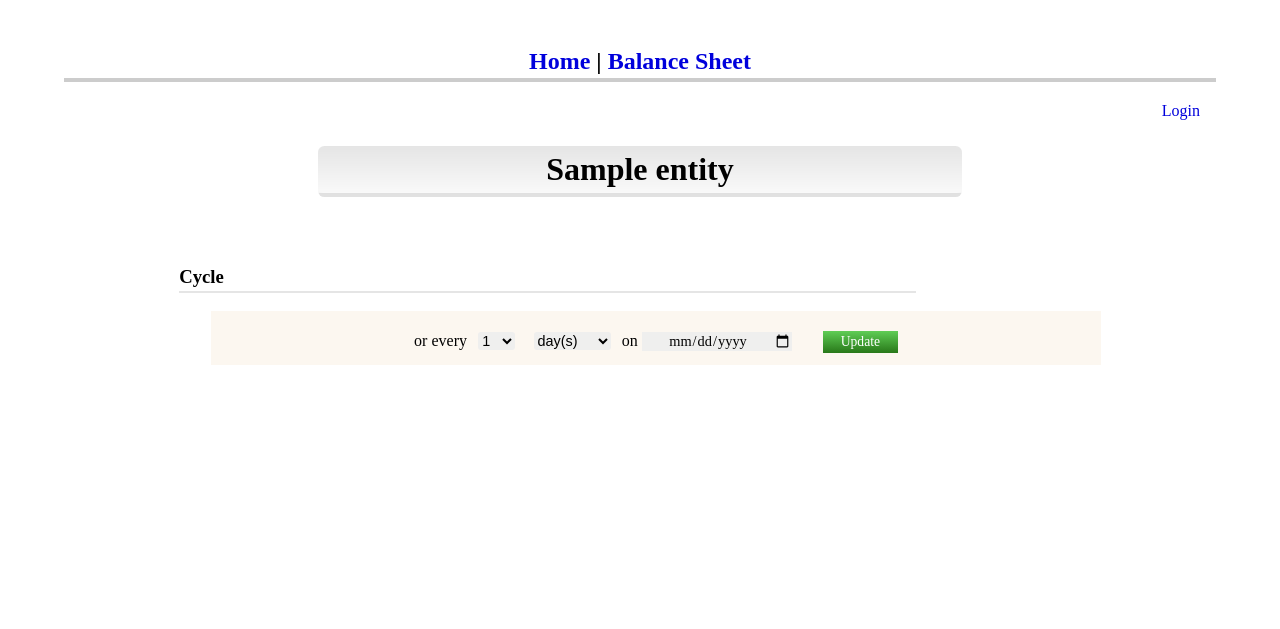
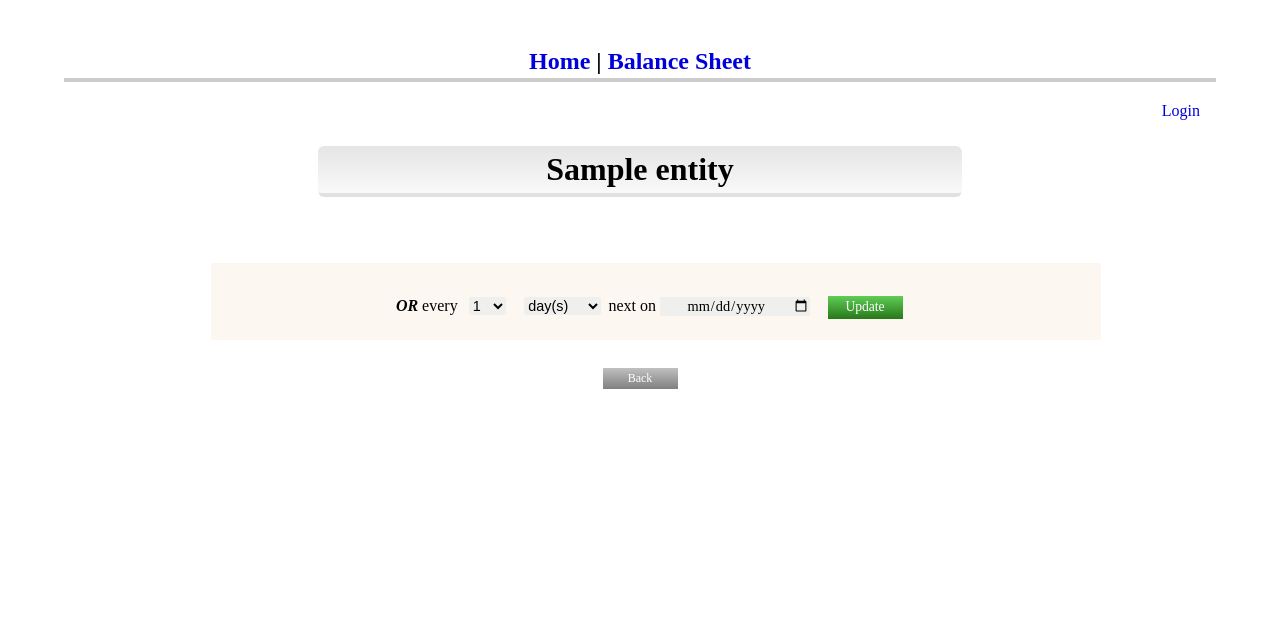
Before and after one commit to cgjonesdev/finance, a Flask app: template app/templates/balance_sheet_detail.html in a window 1280 px wide. Shown: the top 629 px of the page. Run offline with Flask 2, Linux system fonts and the light colour scheme; the template is opened without the code that fills it: most values are stand-ins (such as "Sample title", 1, 10 or a date in 2020); parts of the project's set-up code (start-up, migrations or seed data) failed here and were passed over.

Commit message:
Finished balance_sheet detail page

```diff
--- a/app/configs/app.cfg
+++ b/app/configs/app.cfg
@@ -7,4 +7,4 @@ DB_NAME                 = finance
 
 [FORM_FIELDS]
 USER                    = _id:ObjectId,username:str,email:str,phone:str,user_digest:str
-BALANCE_SHEET           = _id:ObjectId,user_id:str,name:str,amount:float,cycle_int:int,cycle_str:str,date:str,onetime:bool
+BALANCE_SHEET           = _id:ObjectId,user_id:str,name:str,amount:float,cycle_int:int,cycle_str:str,date:str,one_time:bool
--- a/app/static/css/base.css
+++ b/app/static/css/base.css
@@ -67,14 +67,6 @@ input[type=text], input[type=password] {
     text-align: center;
     width: 150px;
 }
-.checkbox {
-    padding: .25em;
-    margin: 1em .25em 1em;
-    border-radius: .2em;
-    font-size: 1em;
-    background-color: rgba(0, 100, 200, .05);
-    text-align: center;
-}
 input[type=submit] {
     margin: 0 0 -2em 1em;
     padding: .25em;
@@ -98,6 +90,14 @@ input[type=submit]:hover {
 input[type=submit]:focus {
     background: linear-gradient(rgb(40,120,25), rgb(95,205,85));
     color: white;
+}
+input[type=button]:hover {
+    background: linear-gradient(gray, silver);
+    color: black;
+}
+input[type=button]:focus {
+    background: linear-gradient(silver, gray);
+    color: black;
 }
 input[type=date] {
     font-size: .9em;
--- a/app/templates/balance_sheet_detail.html
+++ b/app/templates/balance_sheet_detail.html
@@ -23,6 +23,14 @@
                 /*width: 80%;*/
                 text-align: center;
             }
+            .checkbox {
+                padding: .25em;
+                margin: 1em .25em 1em;
+                border-radius: .2em;
+                font-size: 1em;
+                background-color: rgba(0, 100, 200, .05);
+                text-align: center;
+            }
             input {
                 max-width: 120px;
             }
@@ -35,6 +43,11 @@
             input[type=submit] {
                 margin-left: 2em;
                 font-size: .85em;
+                margin: 1em;
+            }
+            input[type=button] {
+                margin: 1em;
+                text-align: center;
             }
         </style>
     </head>
@@ -46,50 +59,68 @@
             <div class="admin-links">Logged in as <b>{{user.username}}</b></div>
         {% endif %}
         <h1>{% if entity %}{{entity.name}}{% endif %}</h1><br>
-        <div id="message">{{message}}</div>
+        <div id="message">{% if message %}Updated <i>{{message}}{% endif %}</i></div>
         <div class="main">
-            <h3>{% if entity|string == 'Asset' %}Pay {% elif entity|string == 'Liability' %}Expense {% endif %}Cycle</h3>
-            <!-- <h4><p>Regular</p></h4> -->
+            <!-- <h3>{% if entity|string == 'Asset' %}Pay {% elif entity|string == 'Liability' %}Expense {% endif %}Cycle</h3> -->
             <form name="itemDetailsForm" method="POST" action="/balance_sheet/{{entity._id}}/update">
                 <p class="text">
                     {% if entity|string == 'Asset' %}
                         <input type="text" name="name" value="{{entity.name}}"/> pays me
                         $<input type="text" name="amount" value="{{entity.amount}}"/>
-                        <input id="checkbox" type="checkbox" name="onetime" onclick="toggleCycle()"><span class="checkbox">Once</span></input>
+                        <span class="checkbox"><input id="checkbox" type="checkbox" name="one_time" value="True" onclick="toggleCycle()" {% if 'one_time' in entity.__dict__ and entity.one_time %}checked="true"{% endif %}>once</span>
                     {% elif entity|string == 'Liability' %}
                         $<input type="text" name="amount" value="{{entity.amount|abs}}"/> is due for
-                        <input type="text" name="name" value="{{entity.name}}"/> every
+                        <input type="text" name="name" value="{{entity.name}}"/>
+                        <span class="checkbox"><input id="checkbox" type="checkbox" name="one_time" value="True" onclick="toggleCycle()" {% if 'one_time' in entity.__dict__ and entity.one_time %}checked="true"{% endif %}>once</span>
                     {% endif %}
-                    <span id="cycle">or every
-                        <select name="cycle_int">
+                    <span id="or"><b><i>OR</i></b></span>
+                    <span id="cycle"> every
+                        <select name="cycle_int" onchange="hideOnce()">
                             {% for i in range(1, 100) %}
                                 <option {% if i == entity.cycle_int %}value="{{entity.cycle_int}}" selected{% endif %}>{{i}}</option>
                             {% endfor %}
                         </select>
-                        <select name="cycle_str">
+                        <select name="cycle_str" onchange="hideOnce()">
                             {% for option in ('day(s)', 'week(s)', 'month(s)', 'year(s)') %}
                                 {{entity.cycle_str}}
                                 <option {% if option == entity.cycle_str %}value="{{entity.cycle_str}}" selected{% else %}{% endif %}>{{option}}</option>
                             {% endfor %}
-                        </select>
+                        </select>next
                     </span> on
                     <input id="datePicker" type="date" name="date" value="{% if entity.date %}{{entity.date}}{% endif %}">
                     <input type="submit" value="Update">
                 </p>
                 <input type="hidden" name="{{entity|lower}}_details">
+                <center><input type="button" value="Back" onclick="goBack()"/></center>
             </form>
-            <!-- <h4><p>Irregular</p></h4> -->
         </div>
         <script>
             var toggleCycle = function() {
                 var cycle = document.getElementById("checkbox");
-                console.log(cycle);
                 if (cycle.checked) {
                     document.getElementById("cycle").style.display = "none";
+                    document.getElementById("or").style.display = "none";
                 }
                 else {
                     document.getElementById("cycle").style.display = "inline";
+                    document.getElementById("or").style.display = "inline";
+
                 }
+            }
+            var once = document.getElementsByClassName("checkbox");
+            var or = document.getElementById("or");
+            var hideOnce = function() {
+                once[0].style.display = "none";
+                or.style.display = "none";
+            }
+            var showOnce = function() {
+                once[0].style.display = "inline";
+                or.style.display = "inline";
+            }
+            toggleCycle();
+
+            var goBack = function() {
+                window.location = "/balance_sheet";
             }
         </script>
     </body>
```
Also changed, not shown: app/models/forms.py (+8 -3 lines), app/templates/balance_sheet.html (+4 -4 lines), app/views.py (+9 -1 lines).
